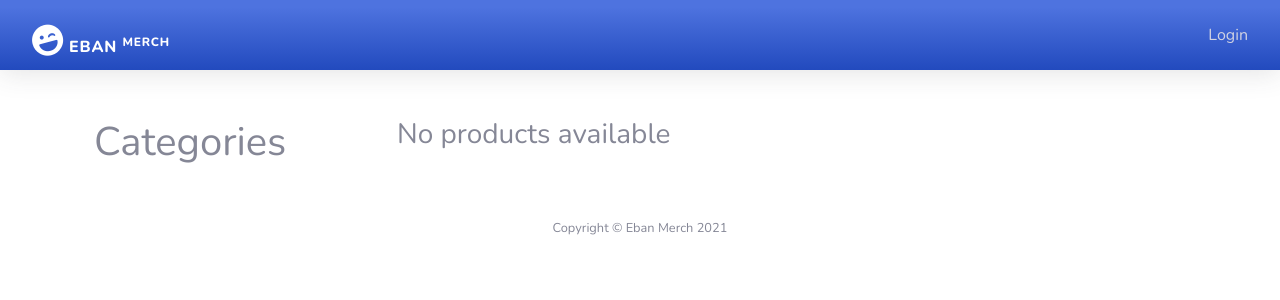
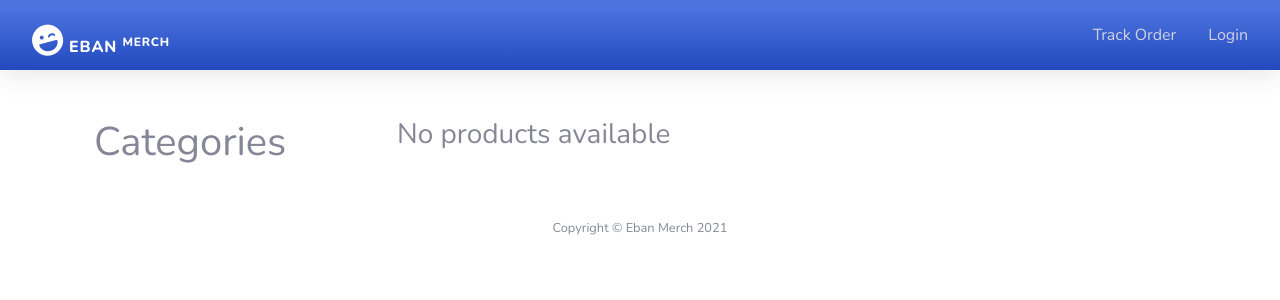
Before and after one commit to Grymleth/merch-store, a PHP site: page / in a window 1280 px wide. Shown: the top 300 px of the page. Run offline with PHP 8.4, Linux system fonts and the light colour scheme; data that the repository does not hold is empty.

Commit message:
Added Track Order

```diff
--- a/src/common/navbar.php
+++ b/src/common/navbar.php
@@ -68,6 +68,11 @@
 
         <?php }} else{ ?>
             <li class="nav-item dropdown no-arrow mx-1">
+                <a class="nav-link dropdown-toggle" href="<?= __BASE_URL__ ?>trackorder">
+                    <span>Track Order</span>
+                </a>
+            </li>
+            <li class="nav-item dropdown no-arrow mx-1">
                 <a class="nav-link dropdown-toggle" href="<?= __BASE_URL__ ?>accounts/login">
                     <span>Login</span>
                 </a>
```
